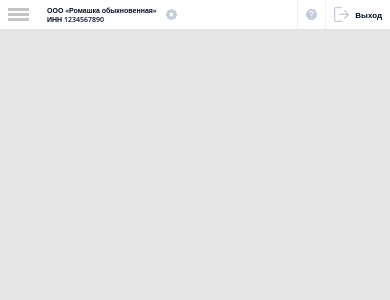
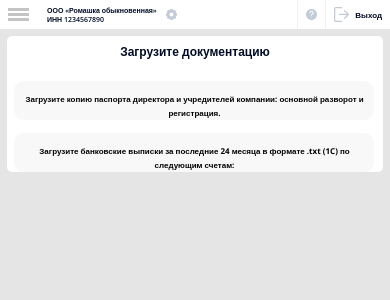
Before and after one commit to PaulTmatik/test-work, a React (Create React App) app: page / in a window 390 px wide. Shown: the top 300 px of the page. Built offline with nearby package versions, Linux system fonts and the light colour scheme.

Commit message:
Preapare loading sections

```diff
--- a/src/App.js
+++ b/src/App.js
@@ -1,10 +1,28 @@
 import React from "react";
 import Topbar from "./components/Topbar";
+
+import "./styles/Page.css";
 
 function App() {
   return (
     <>
       <Topbar companyName="ООО «Ромашка обыкновенная»" tin="1234567890" />
+      <main className="page__main">
+        <h1 className="page__h1">Загрузите документацию</h1>
+        <section className="page__load_section">
+          <h2 className="page__h2">
+            Загрузите копию паспорта директора и учредителей компании: основной
+            разворот и регистрация.
+          </h2>
+        </section>
+
+        <section className="page__load_section">
+          <h2 className="page__h2">
+            Загрузите банковские выписки за последние 24 месяца в формате .txt
+            (1C) по следующим счетам:
+          </h2>
+        </section>
+      </main>
     </>
   );
 }
--- /dev/null
+++ b/src/styles/Page.css
@@ -0,0 +1,42 @@
+.page__main {
+  background-color: #fff;
+  border-radius: 0.313rem;
+  margin: 0.438rem;
+}
+
+.page__h1 {
+  color: #000c25;
+  line-height: 2rem;
+  margin: 0;
+  text-align: center;
+}
+
+@media (max-width: 600px) {
+  .page__h1 {
+    font-size: 0.75rem;
+  }
+}
+
+.page__h2 {
+  text-align: center;
+}
+
+@media (max-width: 600px) {
+  .page__h2 {
+    font-size: 0.5rem;
+    line-height: 0.875rem;
+    margin: 0 0.188rem 0 0.25rem;
+  }
+}
+
+.page__load_section {
+  background-color: rgba(241, 241, 241, 0.5);
+  border-radius: 0.625rem;
+}
+
+@media (max-width: 600px) {
+  .page__load_section {
+    margin: 0.813rem 0.563rem 0.688rem 0.438rem;
+    padding-top: 0.688rem;
+  }
+}
```
